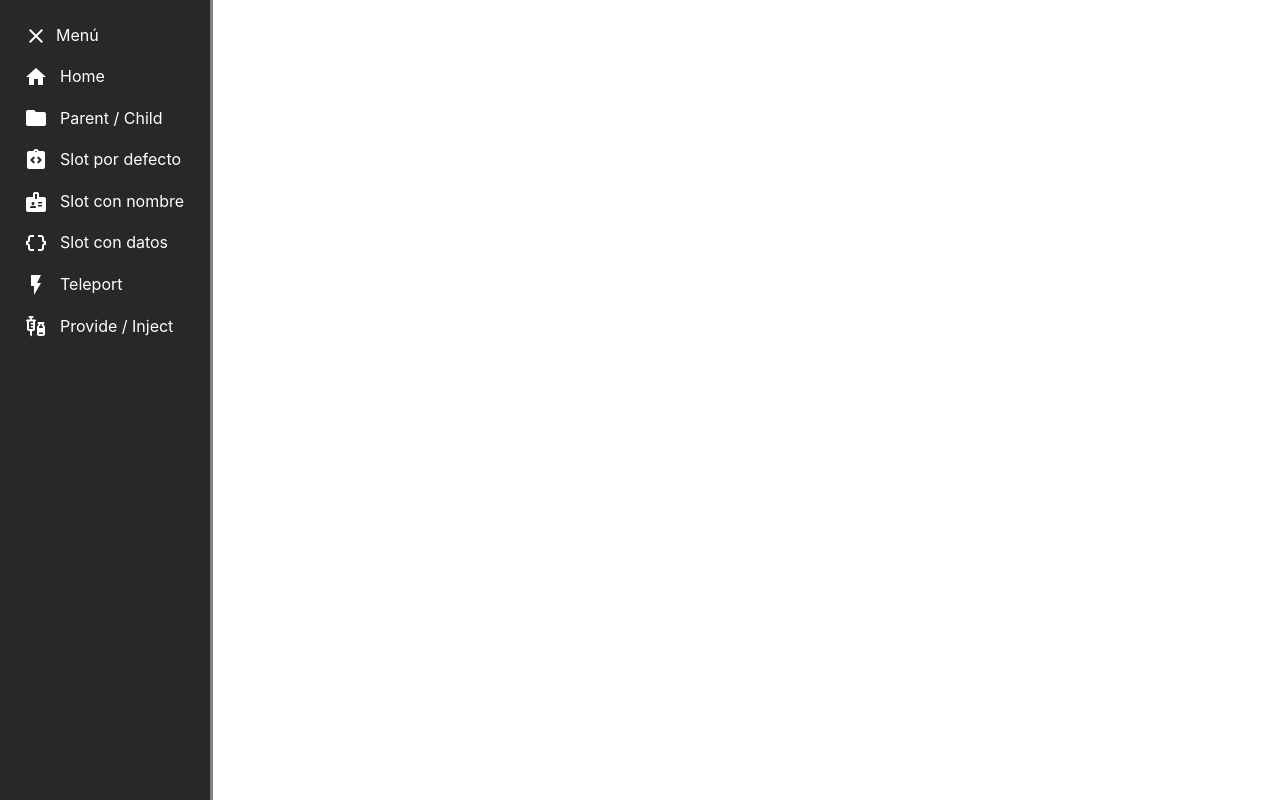
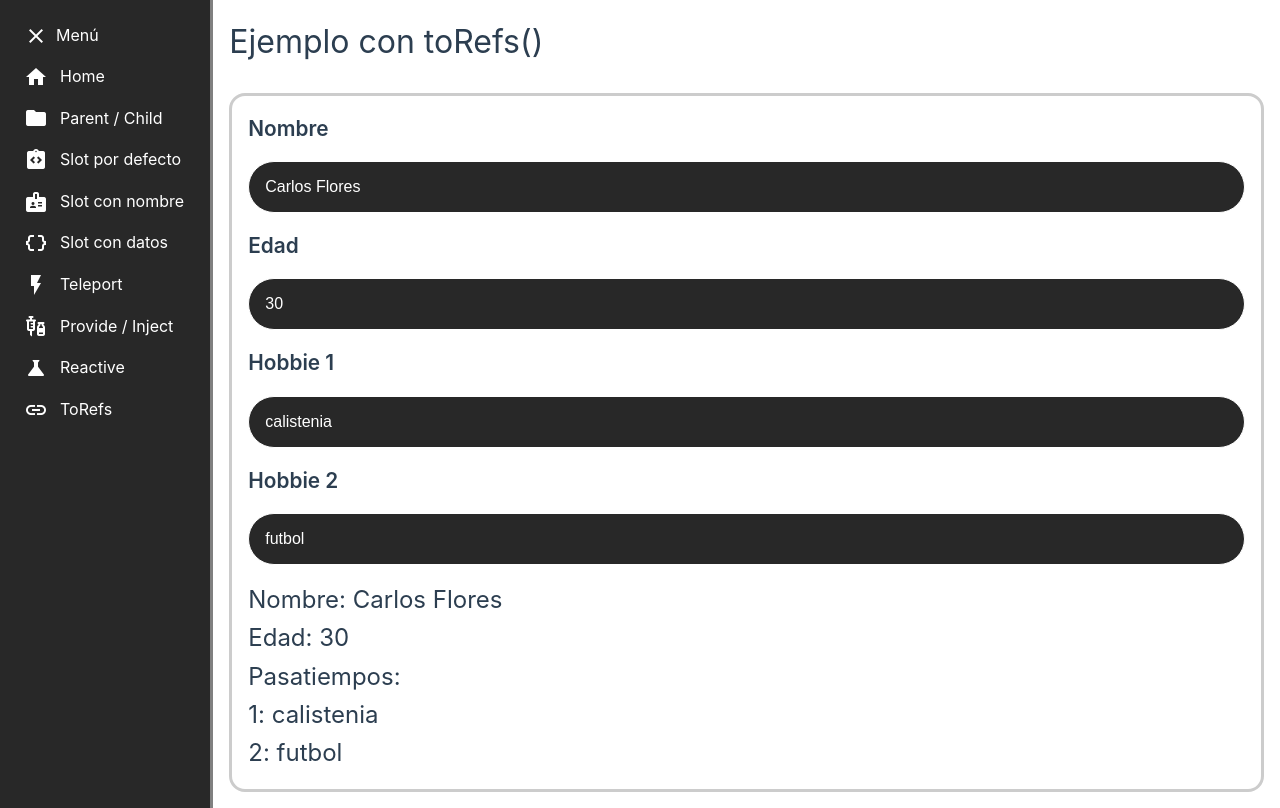
Before and after one commit to Naiare7/investigationVue, a Vue app: page /ExampleToRefs in a window 1280 px wide. Built offline with nearby package versions, Linux system fonts and the light colour scheme.

Commit message:
examples of reactive and toRefs

```diff
--- a/src/components/NavSidebar.vue
+++ b/src/components/NavSidebar.vue
@@ -40,6 +40,8 @@ const menu = [
   { name: 'Slot con datos', path: '/ExampleSlotScoped', icon: 'data_object' },
   { name: 'Teleport', path: '/ExampleTeleport', icon: 'flash_on' },
   { name: 'Provide / Inject', path: '/ExampleProvideInject', icon: 'vaccines' },
+  { name: 'Reactive', path: '/ExampleReactive', icon: 'science' },
+  { name: 'ToRefs', path: '/ExampleToRefs', icon: 'link' },
 ]
 </script>
 
--- /dev/null
+++ b/src/components/common/BaseInput.vue
@@ -0,0 +1,49 @@
+<script setup>
+defineProps({
+    placeholder: {
+        type: String,
+        default: 'DefaultPlaceholder'
+    },
+    type:{
+        type: String,
+        default: 'text'
+    },
+    textLabel:{
+        type: String,
+    },
+    classInput: String,
+    classLabel: String,
+})
+const model = defineModel()
+</script>
+
+<template>
+    <label v-if="textLabel"
+        :class="['base-input-label', classLabel]">
+            {{ textLabel }}
+    </label>
+    <input
+        :class="['base-input', classInput]"
+        :placeholder="placeholder"
+        :type="type"
+        v-model="model"
+    >
+</template>
+
+<style scoped>
+.base-input {
+    background: rgb(40, 40, 40);;
+    color: white;
+    font-size: 1rem;
+    font-weight: 500;
+    width: 100%;
+    padding: 1rem;
+    border: 0.1rem solid white;
+    border-radius: 10rem;
+    margin: 1rem 0 1rem 0;
+}
+.base-input-label {
+    font-size: 1.3rem;
+    font-weight: 600;
+}
+</style>
--- a/src/components/exampleProvideInject/Parent.vue
+++ b/src/components/exampleProvideInject/Parent.vue
@@ -5,7 +5,7 @@ import BaseCard from '../common/BaseCard.vue';
 
 // by providing a ref, the GrandChild
 // can react to changes happening here.
-const msg = ref('hola mundo, soy un mensaje "Provide"')
+const msg = ref('hola, soy un mensaje "Provide"')
 
 function resetMsg() {
   msg.value = 'Hola!! me han reiniciado'
--- /dev/null
+++ b/src/components/exampleReactive/Reactive.vue
@@ -0,0 +1,41 @@
+<script setup>
+import { reactive } from 'vue'
+import BaseButton from '../common/BaseButton.vue'
+import BaseCard from '../common/BaseCard.vue'
+
+const user = reactive({
+  name: 'Ana',
+  age: 25,
+  resetAge(){
+    this.age=25
+    return this.age
+  }
+})
+
+const birthday = () => {
+  user.age++
+}
+</script>
+
+<template>
+    <div>
+        <h1>Ejemplo usando reactive</h1>
+        <br>
+        <BaseCard>
+            <h2>Nombre: {{ user.name }}</h2>
+            <h2>Edad: {{ user.age }}</h2>
+            <div class="divBtns">
+                <BaseButton :text="'Cumplir Años'" @click="birthday"/>
+                <BaseButton :text="'Reiniciar Edad'" @click="user.resetAge()"/>
+            </div>
+        </BaseCard>
+    </div>
+</template>
+
+<style scoped>
+.divBtns {
+    display: flex;
+    gap: 1rem;
+    margin: 1rem 0 0 0;
+}
+</style>
--- /dev/null
+++ b/src/components/exampleReactive/ToRefs.vue
@@ -0,0 +1,39 @@
+<script setup>
+import { reactive, toRefs } from 'vue'
+import BaseCard from '../common/BaseCard.vue';
+import BaseInput from '../common/BaseInput.vue';
+
+const state = reactive({
+  name: 'Carlos Flores',
+  age: 30,
+  hobbies: ['calistenia', 'futbol']
+})
+
+const { name, age, hobbies } = toRefs(state)
+
+/* const birthday = () => {
+  user.age++
+} */
+</script>
+
+<template>
+    <div>
+        <h1>Ejemplo con toRefs()</h1>
+        <br>
+        <BaseCard>
+            <BaseInput :textLabel="'Nombre'" :placeholder="'Nombre'" v-model="name"/>
+            <BaseInput :textLabel="'Edad'" :placeholder="'Edad'" v-model="age"/>
+            <BaseInput v-for="(hobbie, index) in hobbies" :key="index"
+            :textLabel="'Hobbie '+(index+1)"
+            :placeholder="'Hobbie'"
+            v-model="hobbies[index]"/>
+            <br>
+            <h2>Nombre: {{ state.name }}</h2>
+            <h2>Edad: {{ state.age }}</h2>
+            <h2>Pasatiempos:</h2>
+            <h2 v-for="(hobbie, index) in state.hobbies" :key="index">
+                {{index + 1}}: {{ hobbie }}
+            </h2>
+        </BaseCard>
+    </div>
+</template>
--- a/src/router/index.js
+++ b/src/router/index.js
@@ -6,6 +6,8 @@ import ExampleSlotNamed from '../views/ExampleSlotNamed.vue'
 import ExampleSlotScoped from '../views/ExampleSlotScoped.vue'
 import ExampleTeleport from '@/views/ExampleTeleport.vue'
 import ExampleProvideInject from '@/views/ExampleProvideInject.vue'
+import ExampleReactive from '@/views/ExampleReactive.vue'
+import ExampleToRefs from '@/views/ExampleToRefs.vue'
 
 const router = createRouter({
   history: createWebHistory(import.meta.env.BASE_URL),
@@ -45,6 +47,16 @@ const router = createRouter({
       name: 'Example Provide/Inject',
       component: ExampleProvideInject,
     },
+    {
+      path: '/ExampleReactive',
+      name: 'Example Reactive',
+      component: ExampleReactive,
+    },
+    {
+      path: '/ExampleToRefs',
+      name: 'Example ToRefs',
+      component: ExampleToRefs,
+    },
   ],
 })
 
--- /dev/null
+++ b/src/views/ExampleReactive.vue
@@ -0,0 +1,7 @@
+<script setup>
+import Reactive from '@/components/exampleReactive/Reactive.vue';
+</script>
+
+<template>
+    <Reactive />
+</template>
--- /dev/null
+++ b/src/views/ExampleToRefs.vue
@@ -0,0 +1,7 @@
+<script setup>
+import ToRefs from '@/components/exampleReactive/ToRefs.vue';
+</script>
+
+<template>
+    <ToRefs />
+</template>
```
